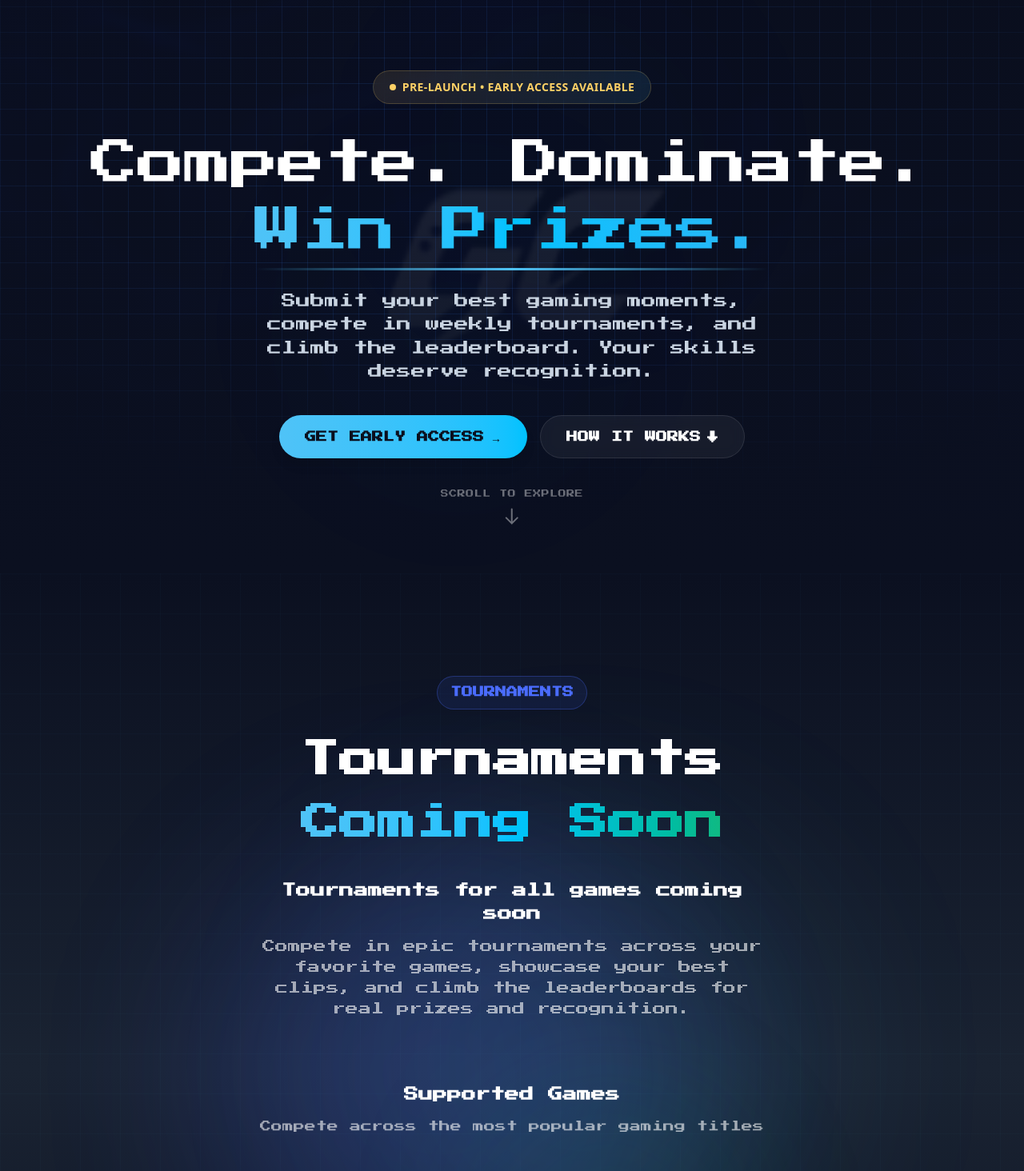
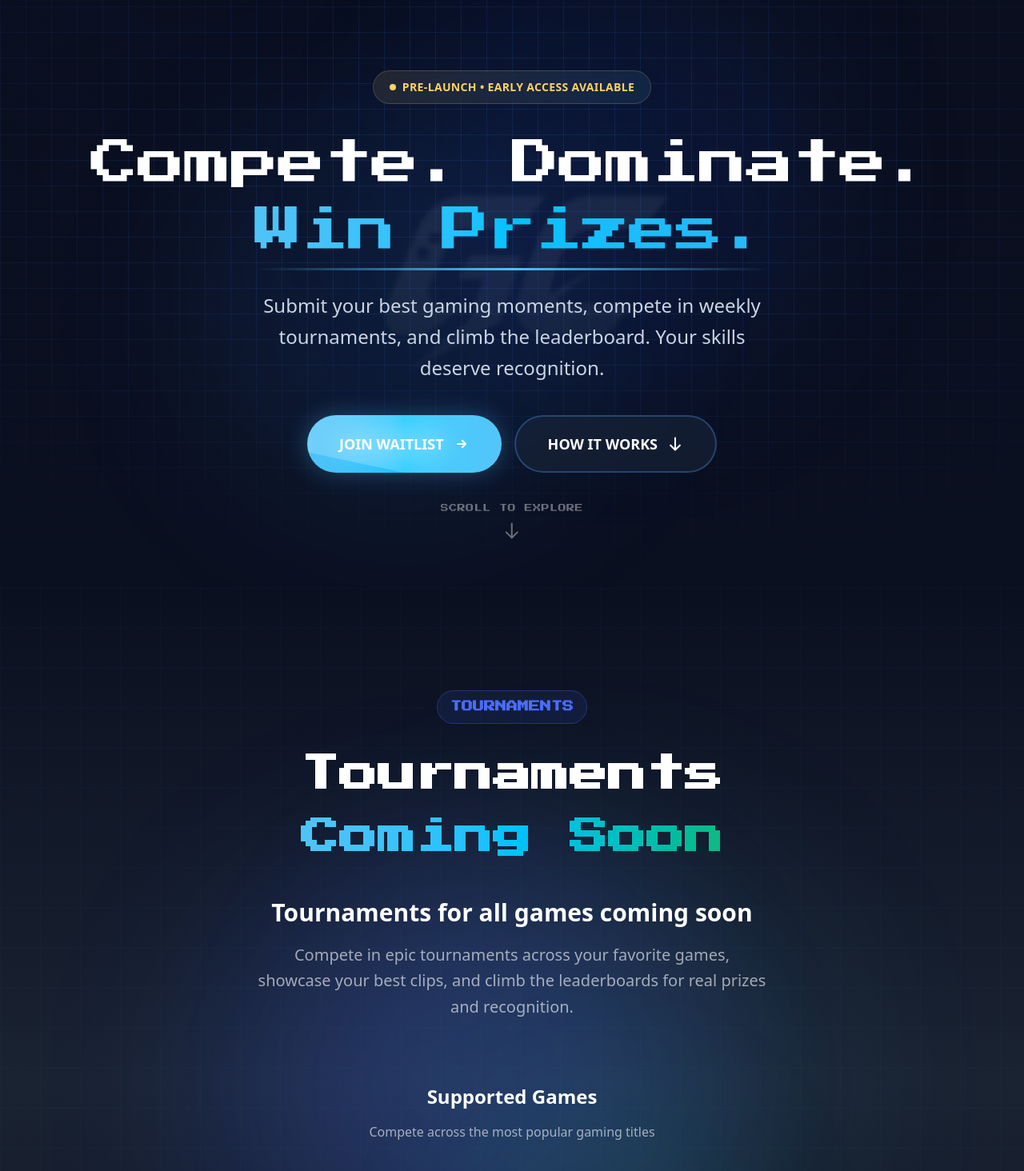
Before and after one commit to appedly/v0-remix-of-gg-ame-champs-website-build, a Next.js app: page / in a window 1280 px wide. Shown: the part 120-1584 px from the top of the page at 80% size. Built offline with nearby package versions, Linux system fonts and the light colour scheme.

Commit message:
feat: add font-minecraft, apply to headings; update CTAs and hero pattern

```diff
--- a/components/hero.tsx
+++ b/components/hero.tsx
@@ -1,13 +1,24 @@
 "use client"
 
 import Image from "next/image"
+import Link from "next/link"
 import { useEffect, useState } from "react"
 
 export function Hero() {
   const [mounted, setMounted] = useState(false)
+  const [mousePosition, setMousePosition] = useState({ x: 50, y: 40 })
 
   useEffect(() => {
     setMounted(true)
+
+    const handleMouseMove = (e: MouseEvent) => {
+      const x = (e.clientX / window.innerWidth) * 100
+      const y = (e.clientY / window.innerHeight) * 100
+      setMousePosition({ x, y })
+    }
+
+    window.addEventListener('mousemove', handleMouseMove)
+    return () => window.removeEventListener('mousemove', handleMouseMove)
   }, [])
 
   return (
@@ -17,10 +28,30 @@ export function Hero() {
         <div className="absolute inset-0 bg-gradient-to-b from-[#0B1020]/60 via-[#0B1020]/80 to-[#0B1020]" />
       </div>
 
-      <div className="absolute inset-0 bg-[linear-gradient(to_right,#3b82f620_1px,transparent_1px),linear-gradient(to_bottom,#3b82f620_1px,transparent_1px)] bg-[size:2rem_2rem] [mask-image:radial-gradient(ellipse_80%_50%_at_50%_40%,#000_40%,transparent_100%)] z-0" />
+      {/* Dynamic parabolic grid pattern that follows cursor */}
+      <div
+        className="absolute inset-0 bg-[linear-gradient(to_right,#3b82f620_1px,transparent_1px),linear-gradient(to_bottom,#3b82f620_1px,transparent_1px)] bg-[size:2rem_2rem] z-0 transition-all duration-300 ease-out"
+        style={{
+          maskImage: `radial-gradient(ellipse 90% 60% at ${mousePosition.x}% ${mousePosition.y}%, #000 30%, transparent 100%)`,
+          WebkitMaskImage: `radial-gradient(ellipse 90% 60% at ${mousePosition.x}% ${mousePosition.y}%, #000 30%, transparent 100%)`
+        }}
+      />
 
-      <div className="absolute top-1/3 left-1/4 w-[500px] h-[500px] bg-blue-500/10 rounded-full blur-[100px] pointer-events-none z-0 animate-pulse-slow" />
-      <div className="absolute bottom-1/3 right-1/4 w-[500px] h-[500px] bg-blue-600/10 rounded-full blur-[100px] pointer-events-none z-0 animate-pulse-slow" style={{ animationDelay: '2s' }} />
+      {/* Animated gradient orbs that follow cursor subtly */}
+      <div
+        className="absolute w-[500px] h-[500px] bg-blue-500/10 rounded-full blur-[100px] pointer-events-none z-0 transition-all duration-700 ease-out"
+        style={{
+          left: `${20 + (mousePosition.x - 50) * 0.1}%`,
+          top: `${30 + (mousePosition.y - 40) * 0.15}%`
+        }}
+      />
+      <div
+        className="absolute w-[500px] h-[500px] bg-blue-600/10 rounded-full blur-[100px] pointer-events-none z-0 transition-all duration-700 ease-out"
+        style={{
+          right: `${20 - (mousePosition.x - 50) * 0.1}%`,
+          bottom: `${30 - (mousePosition.y - 40) * 0.15}%`
+        }}
+      />
 
       <div className="container mx-auto px-4 py-20 relative z-10">
         <div className="max-w-6xl mx-auto text-center">
@@ -51,7 +82,7 @@ export function Hero() {
           </h1>
 
           <p
-            className={`text-sm sm:text-base md:text-lg font-minecraft text-slate-300 mb-10 text-pretty max-w-3xl mx-auto leading-relaxed transition-all duration-700 delay-200 ${
+            className={`text-lg sm:text-xl md:text-2xl text-slate-300 mb-10 text-pretty max-w-3xl mx-auto leading-relaxed transition-all duration-700 delay-200 ${
               mounted ? "opacity-100 translate-y-0" : "opacity-0 translate-y-4"
             }`}
           >
@@ -64,19 +95,33 @@ export function Hero() {
               mounted ? "opacity-100 translate-y-0" : "opacity-0 translate-y-4"
             }`}
           >
-            <a
-              href="#early-access"
-              className="group inline-flex items-center justify-center gap-2 px-8 py-4 bg-gradient-to-r from-[#4fc3f7] to-[#00C2FF] text-[#0a0f1e] rounded-full font-minecraft font-semibold text-xs sm:text-sm hover:shadow-[0_0_40px_rgba(79,195,247,0.3)] transition-all duration-300 hover:scale-105 shadow-lg uppercase"
+            <Link
+              href="/signup"
+              className="group relative inline-flex items-center justify-center gap-3 px-10 py-5 bg-gradient-to-r from-[#4fc3f7] via-[#00C2FF] to-[#29b6f6] text-white rounded-full font-bold text-base sm:text-lg overflow-hidden transition-all duration-300 hover:scale-105 shadow-[0_0_30px_rgba(79,195,247,0.3)] hover:shadow-[0_0_50px_rgba(79,195,247,0.5)]"
             >
-              Get Early Access
-              <span className="inline-block group-hover:translate-x-1 transition-transform">→</span>
-            </a>
+              <span className="absolute inset-0 bg-gradient-to-r from-[#29b6f6] via-[#00C2FF] to-[#4fc3f7] opacity-0 group-hover:opacity-100 transition-opacity duration-300"></span>
+              <span className="relative flex items-center gap-3">
+                <span className="relative">
+                  <span className="absolute inset-0 blur-lg bg-white/30 group-hover:bg-white/50 transition-all"></span>
+                  <span className="relative">JOIN WAITLIST</span>
+                </span>
+                <svg className="w-5 h-5 group-hover:translate-x-1 transition-transform" fill="none" stroke="currentColor" viewBox="0 0 24 24">
+                  <path strokeLinecap="round" strokeLinejoin="round" strokeWidth={2.5} d="M13 7l5 5m0 0l-5 5m5-5H6" />
+                </svg>
+              </span>
+              <div className="absolute inset-0 -top-full group-hover:top-0 bg-white/20 transition-all duration-300 skew-y-12"></div>
+            </Link>
             <a
               href="#how-it-works"
-              className="group inline-flex items-center justify-center gap-2 px-8 py-4 bg-white/5 border border-white/10 text-white rounded-full font-minecraft font-semibold text-xs sm:text-sm hover:bg-white/10 hover:border-white/20 transition-all duration-300 backdrop-blur-sm uppercase"
+              className="group relative inline-flex items-center justify-center gap-3 px-10 py-5 bg-slate-800/50 border-2 border-blue-400/30 text-white rounded-full font-bold text-base sm:text-lg hover:bg-slate-800/70 hover:border-blue-400/50 transition-all duration-300 backdrop-blur-sm overflow-hidden"
             >
-              How It Works
-              <span className="inline-block group-hover:translate-y-1 transition-transform">↓</span>
+              <span className="absolute inset-0 bg-gradient-to-r from-blue-500/10 to-cyan-500/10 opacity-0 group-hover:opacity-100 transition-opacity duration-300"></span>
+              <span className="relative flex items-center gap-3">
+                <span>HOW IT WORKS</span>
+                <svg className="w-5 h-5 group-hover:translate-y-1 transition-transform" fill="none" stroke="currentColor" viewBox="0 0 24 24">
+                  <path strokeLinecap="round" strokeLinejoin="round" strokeWidth={2.5} d="M19 14l-7 7m0 0l-7-7m7 7V3" />
+                </svg>
+              </span>
             </a>
           </div>
         </div>
--- a/components/how-it-works.tsx
+++ b/components/how-it-works.tsx
@@ -112,13 +112,13 @@ export function HowItWorks() {
 
       <div className="container relative mx-auto px-4">
         <div className="mx-auto max-w-3xl text-center">
-          <div className="inline-flex items-center gap-2 rounded-full border border-[#00C2FF]/30 bg-[#00C2FF]/10 px-5 py-2 text-[10px] font-minecraft font-semibold tracking-[0.4em] text-[#00C2FF]/80">
+          <div className="inline-flex items-center gap-2 rounded-full border border-[#00C2FF]/30 bg-[#00C2FF]/10 px-5 py-2 text-xs font-semibold tracking-[0.4em] text-[#00C2FF]/80">
             HOW IT WORKS
           </div>
-          <h2 className="mt-8 text-2xl font-minecraft font-semibold text-white md:text-3xl leading-relaxed">
+          <h2 className="mt-8 text-3xl font-minecraft font-semibold text-white md:text-5xl leading-relaxed">
             Start Competing in 4 Simple Steps
           </h2>
-          <p className="mt-4 text-xs font-minecraft text-white/70 md:text-sm leading-relaxed">
+          <p className="mt-4 text-lg text-white/70 md:text-xl leading-relaxed">
             Every tournament is engineered for momentum. Scroll through the four stages to see how players turn raw clips
             into championship payouts.
           </p>
@@ -292,7 +292,7 @@ export function HowItWorks() {
                             </div>
                             <div className="flex-1">
                               <h3 className={cn(
-                                "text-base md:text-lg font-minecraft font-semibold text-white",
+                                "text-xl md:text-2xl font-semibold text-white",
                                 step.isMoneyCard && "bg-gradient-to-r from-yellow-400 to-amber-600 bg-clip-text text-transparent"
                               )}>
                                 {step.title}
@@ -310,7 +310,7 @@ export function HowItWorks() {
                           </div>
 
                           {/* Description */}
-                          <p className="text-xs md:text-sm font-minecraft leading-relaxed text-white/70 text-left">
+                          <p className="text-base md:text-lg leading-relaxed text-white/70 text-left">
                             {step.description}
                           </p>
                         </div>
--- a/components/tournaments-section.tsx
+++ b/components/tournaments-section.tsx
@@ -67,8 +67,8 @@ export function TournamentsSection() {
           </div>
 
           <div className="space-y-3 max-w-2xl mx-auto px-4">
-            <p className="text-sm sm:text-base md:text-lg font-minecraft font-bold text-white leading-relaxed">Tournaments for all games coming soon</p>
-            <p className="text-xs sm:text-sm md:text-base font-minecraft text-white/60 leading-relaxed">
+            <p className="text-xl sm:text-2xl md:text-3xl font-bold text-white leading-relaxed">Tournaments for all games coming soon</p>
+            <p className="text-base sm:text-lg md:text-xl text-white/60 leading-relaxed">
               Compete in epic tournaments across your favorite games, showcase your best clips, and climb the leaderboards for real prizes and recognition.
             </p>
           </div>
@@ -77,8 +77,8 @@ export function TournamentsSection() {
         {/* Games Showcase */}
         <div className="mb-20">
           <div className="text-center mb-8 sm:mb-12">
-            <h3 className="text-base sm:text-lg font-minecraft font-bold text-white mb-3 sm:mb-4">Supported Games</h3>
-            <p className="text-xs sm:text-sm font-minecraft text-white/60">Compete across the most popular gaming titles</p>
+            <h3 className="text-xl sm:text-2xl font-bold text-white mb-3 sm:mb-4">Supported Games</h3>
+            <p className="text-sm sm:text-base text-white/60">Compete across the most popular gaming titles</p>
           </div>
 
           <div ref={scrollRef} className="flex gap-4 sm:gap-5 md:gap-6 overflow-x-hidden px-2 sm:px-4" style={{ scrollBehavior: "auto" }}>
@@ -105,7 +105,7 @@ export function TournamentsSection() {
         <div className="flex justify-center items-center">
           <Link
             href="/signup"
-            className="group inline-flex items-center gap-2 px-8 sm:px-10 py-4 sm:py-5 bg-gradient-to-r from-[#4fc3f7] to-[#4A6CFF] text-white rounded-full font-minecraft font-semibold text-xs sm:text-sm hover:from-[#4fc3f7]/90 hover:to-[#4A6CFF]/90 transition-all hover:scale-105 shadow-xl hover:shadow-[0_0_40px_rgba(79,195,247,0.4)] uppercase"
+            className="group inline-flex items-center gap-2 px-8 sm:px-10 py-4 sm:py-5 bg-gradient-to-r from-[#4fc3f7] to-[#4A6CFF] text-white rounded-full font-semibold text-base sm:text-lg hover:from-[#4fc3f7]/90 hover:to-[#4A6CFF]/90 transition-all hover:scale-105 shadow-xl hover:shadow-[0_0_40px_rgba(79,195,247,0.4)]"
           >
             Pre Register Now
             <span className="inline-block group-hover:translate-x-1 transition-transform">→</span>
```
Also changed, not shown: components/features.tsx (+7 -7 lines), 1 other file (tests, documents, lock files or other folders).
